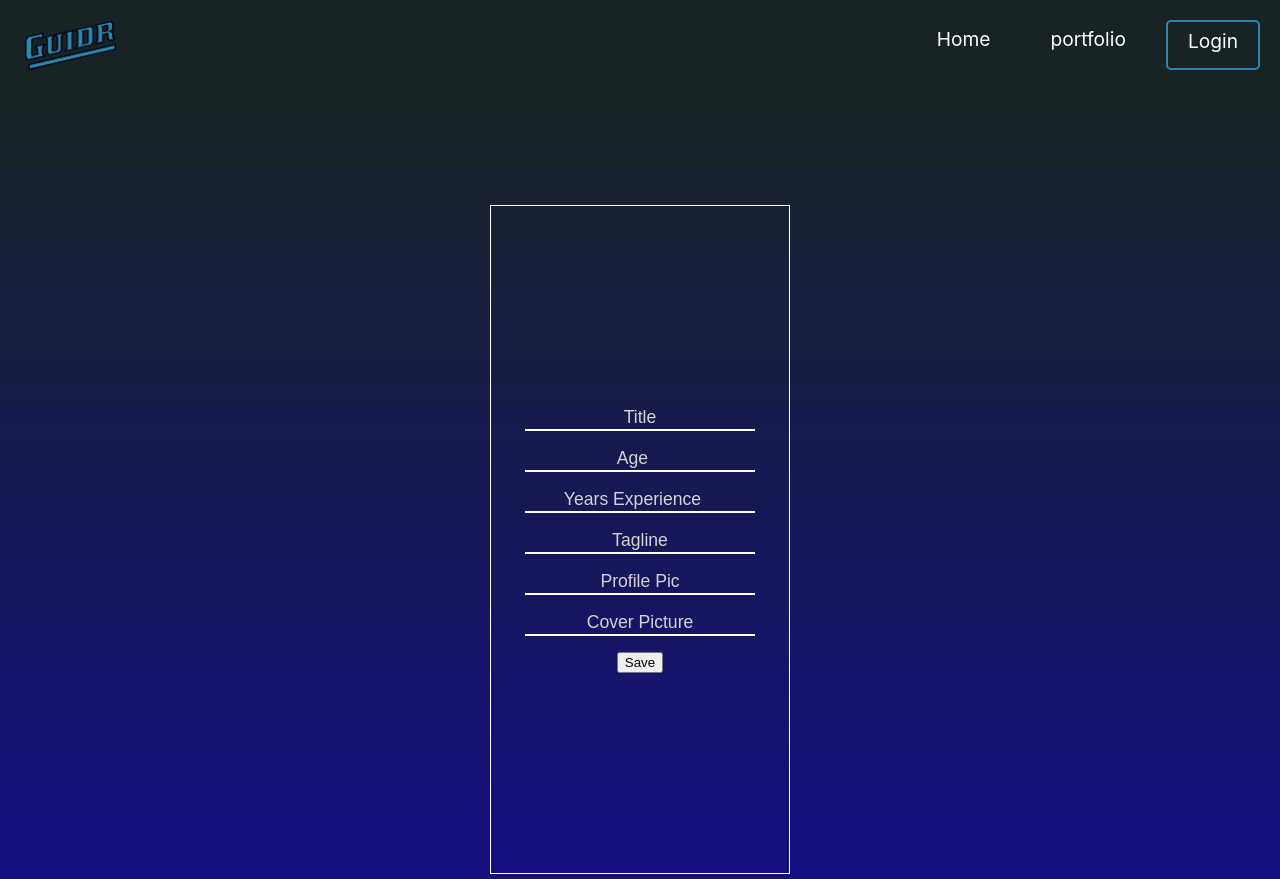
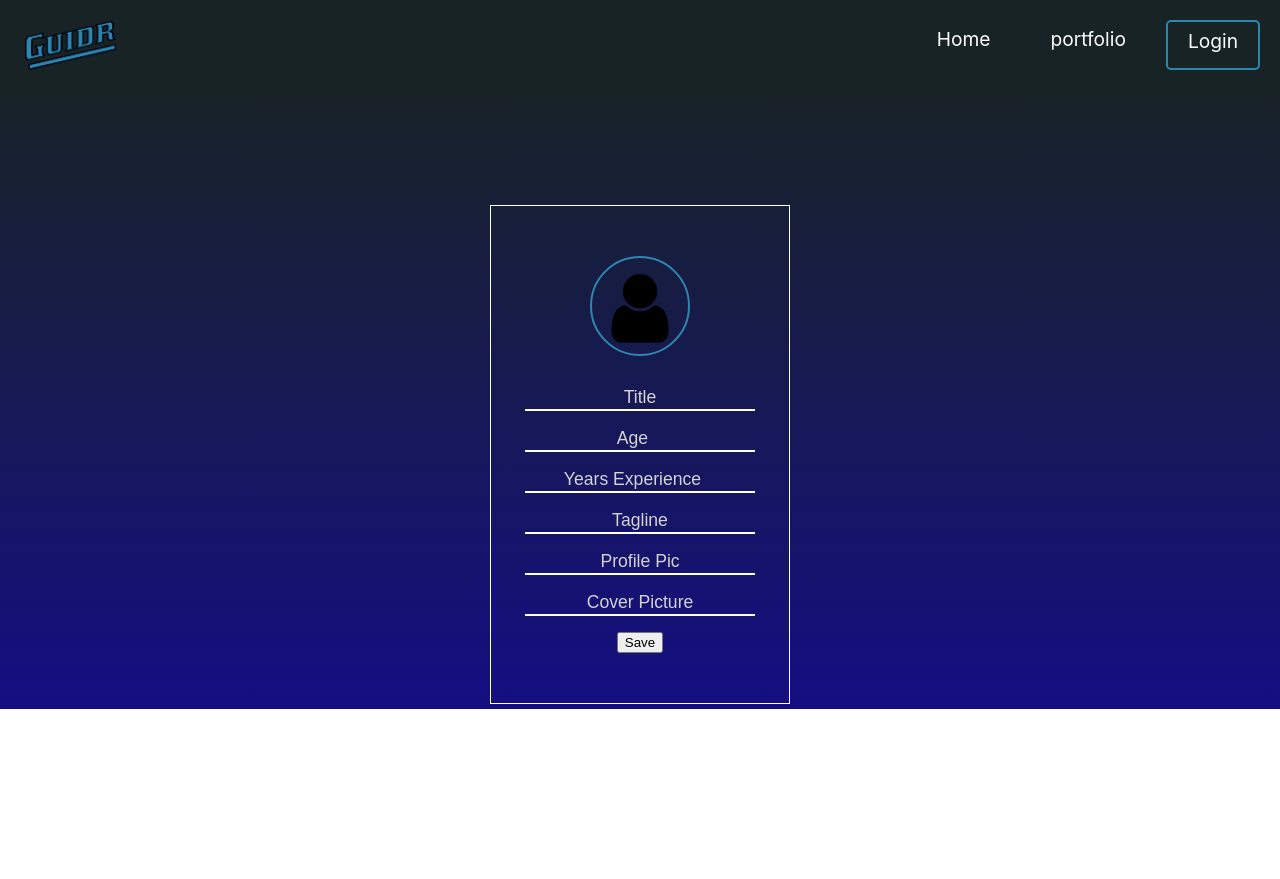
Before and after one commit to build-week-guidr/Guidr-React, a React (Create React App) app: page /portfolio in a window 1280 px wide. After the commit the page ends 800 px from the top, so only its background shows below. Built offline with nearby package versions, Linux system fonts and the light colour scheme; no server answers.

Commit message:
profile pic displaying placeholder until image link updated in profile

```diff
--- a/package.json
+++ b/package.json
@@ -4,6 +4,7 @@
   "private": true,
   "dependencies": {
     "axios": "^0.19.0",
+    "font-awesome": "^4.7.0",
     "lodash": "^4.17.15",
     "material-ui": "^0.20.2",
     "react": "^16.8.6",
--- a/src/App.css
+++ b/src/App.css
@@ -19,6 +19,7 @@ max-width: 1920px;
 }
 .form-container{
  display:flex;
+ flex-direction: column;
  justify-content: center;
  align-items: center;
  padding:5px;
@@ -28,7 +29,7 @@ max-width: 1920px;
  display:flex;
  flex-direction: column;
  align-items: center;
- padding:200px 50px;
+ padding:50px 50px;
  width:300px;
  border:1px solid white;
 
--- a/src/App.js
+++ b/src/App.js
@@ -5,7 +5,7 @@ import Login from './components/login/Login'
 import Home from './components/home/Home'
 import PrivateRoute from './components/home/PrivateRoute'
 import Navigation from './components/navigation/Navigation'
-
+import 'font-awesome/css/font-awesome.min.css';
 import './App.css';
 import Portfolio from './components/portfolio/Portfolio';
 
--- a/src/components/login/login.css
+++ b/src/components/login/login.css
@@ -3,46 +3,3 @@
  background: linear-gradient(0deg, rgba(2,0,36,1) 0%, rgb(21, 14, 131) 0%, rgb(24, 35, 37) 88%);
  height:1000px;
 }
-.form-container{
- display:flex;
- justify-content: center;
- align-items: center;
- padding:5px;
-}
-.form{
- margin-top:200px;
- display:flex;
- flex-direction: column;
- align-items: center;
- padding:200px 50px;
- width:300px;
- border:1px solid white;
-
-}
-::placeholder{
- color:lightgrey;
- font-size:1.1rem;
-
-}
-.error-message{
-
- font-size: 1.05rem;
- color:rgb(168, 2, 2);
- box-shadow: 0px 0px 5px 5px lightgre;
-
- margin:0 5px 20px 5px;
- text-align: center;
-
-}
-
-.form .input{
- text-align: center;
- border:none;
- border-bottom: 2px solid white;
- background:transparent;
- color:white;
- font-size:1.1rem;
-}
-.form .input:focus{
- outline:none;
-}
--- a/src/components/portfolio/Portfolio.js
+++ b/src/components/portfolio/Portfolio.js
@@ -87,11 +87,15 @@ class Portfolio extends Component {
   render() {
     return (
       <div className="portfolio-page">
-        <div className="details">
 
-        </div>
         <div className="form-container">
+
           <form onSubmit={this.submitPortfolio} className="form">
+          <div >
+            { this.state.profilePic
+            ? <img className="profile-pic" src={this.state.profilePic} alt="profile"/>
+            : <i className="fa fa-user fa-5x profile-pic-none"> </i>}
+          </div>
             <input
               className="input"
               type="text"
--- a/src/components/portfolio/portfolio.css
+++ b/src/components/portfolio/portfolio.css
@@ -2,3 +2,20 @@
  background: rgb(2,0,36);
  background: linear-gradient(0deg, rgba(2,0,36,1) 0%, rgb(21, 14, 131) 0%, rgb(24, 35, 37) 88%);
 }
+.profile-pic{
+ margin-bottom:30px;
+ width:100px;
+ height: 100px;
+ text-align: center;
+ border-radius:50%;
+ border:2px solid #2d86ae;
+}
+.profile-pic-none{
+ margin-bottom:30px;
+ width:100px;
+ height: 100px;
+ text-align: center;
+ border-radius:50%;
+ padding:10px;
+ border:2px solid #2d86ae;
+}
```
Also changed, not shown: 1 other file (tests, documents, lock files or other folders).
